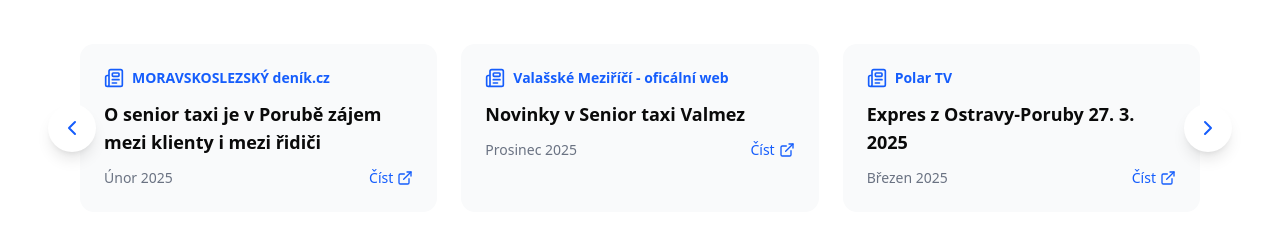
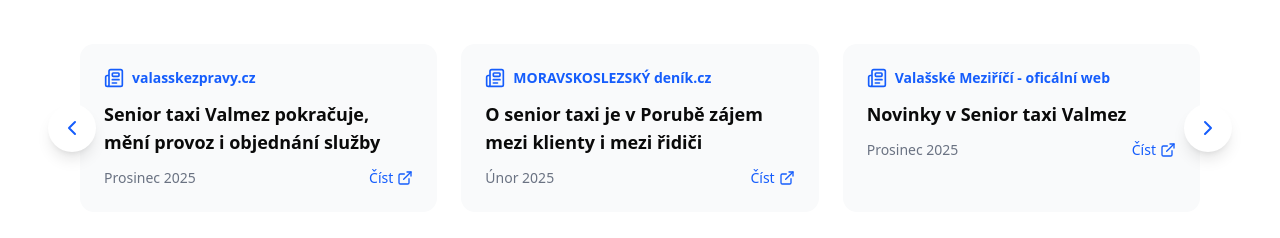
Before and after one commit to Agillis24/senior_taxi, a React (Vite) app: page / in a window 1280 px wide. Shown: the part 810-1048 px from the top of the page. Built offline with nearby package versions, Linux system fonts and the light colour scheme.

Commit message:
Update Media.tsx

```diff
--- a/src/components/Media.tsx
+++ b/src/components/Media.tsx
@@ -5,6 +5,12 @@ export function Media() {
   const [currentSlide, setCurrentSlide] = useState(0);
 
   const articles = [
+    {
+      title: 'Senior taxi Valmez pokračuje, mění provoz i objednání služby',
+      publication: 'valasskezpravy.cz',
+      date: 'Prosinec 2025',
+      url: 'https://valasskezpravy.cz/aktuality/senior-taxi-valmez-pokracuje-meni-provoz-i-objednani-sluzby/',
+    },
     {
       title: 'O senior taxi je v Porubě zájem mezi klienty i mezi řidiči',
       publication: 'MORAVSKOSLEZSKÝ deník.cz',
```
